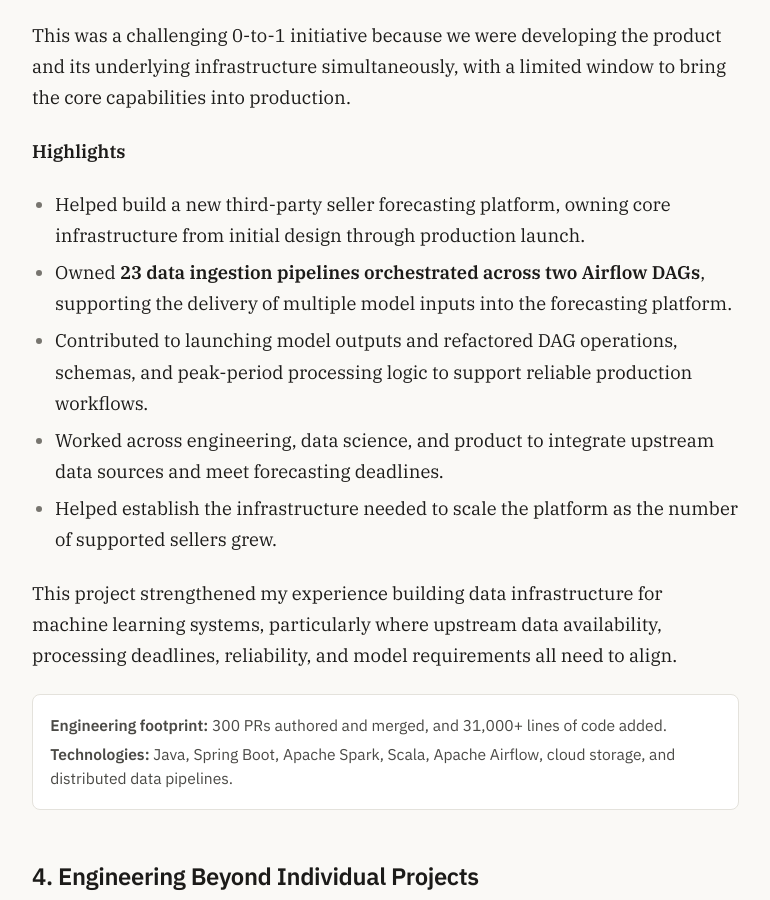
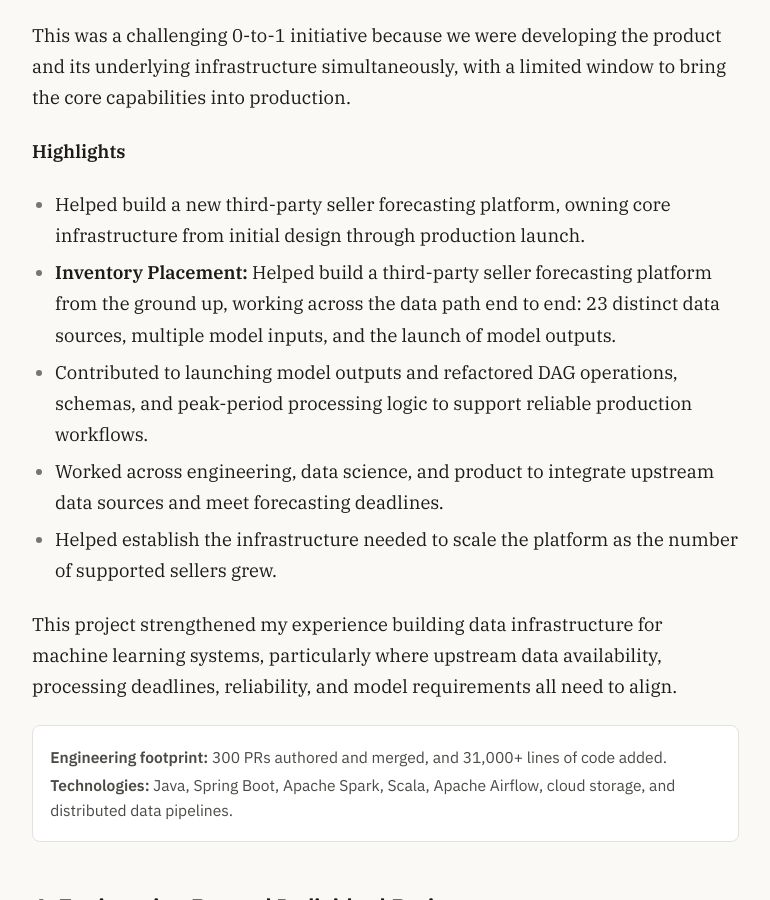
Before and after one commit to NAYCal/NAYCal.github.io, a Jekyll site: the page built from _posts/2026-10-12-reflecting-on-2-5-years-at-walmart-global-tech.md, in a window 1280 px wide and 900 px high, scrolled down 3708 px. Shown: the whole window, without its empty margins (247-1017 px from the left). Built offline with Jekyll 4.4.1, drawn with Linux system fonts in a browser that asks for light colours.

Commit message:
Update factural information

```diff
--- a/_posts/2026-10-12-reflecting-on-2-5-years-at-walmart-global-tech.md
+++ b/_posts/2026-10-12-reflecting-on-2-5-years-at-walmart-global-tech.md
@@ -77,7 +77,7 @@ This was a challenging 0-to-1 initiative because we were developing the product
 **Highlights**
 
 - Helped build a new third-party seller forecasting platform, owning core infrastructure from initial design through production launch.
-- Owned **23 data ingestion pipelines orchestrated across two Airflow DAGs**, supporting the delivery of multiple model inputs into the forecasting platform.
+- **Inventory Placement:** Helped build a third-party seller forecasting platform from the ground up, working across the data path end to end: 23 distinct data sources, multiple model inputs, and the launch of model outputs.
 - Contributed to launching model outputs and refactored DAG operations, schemas, and peak-period processing logic to support reliable production workflows.
 - Worked across engineering, data science, and product to integrate upstream data sources and meet forecasting deadlines.
 - Helped establish the infrastructure needed to scale the platform as the number of supported sellers grew.
```
